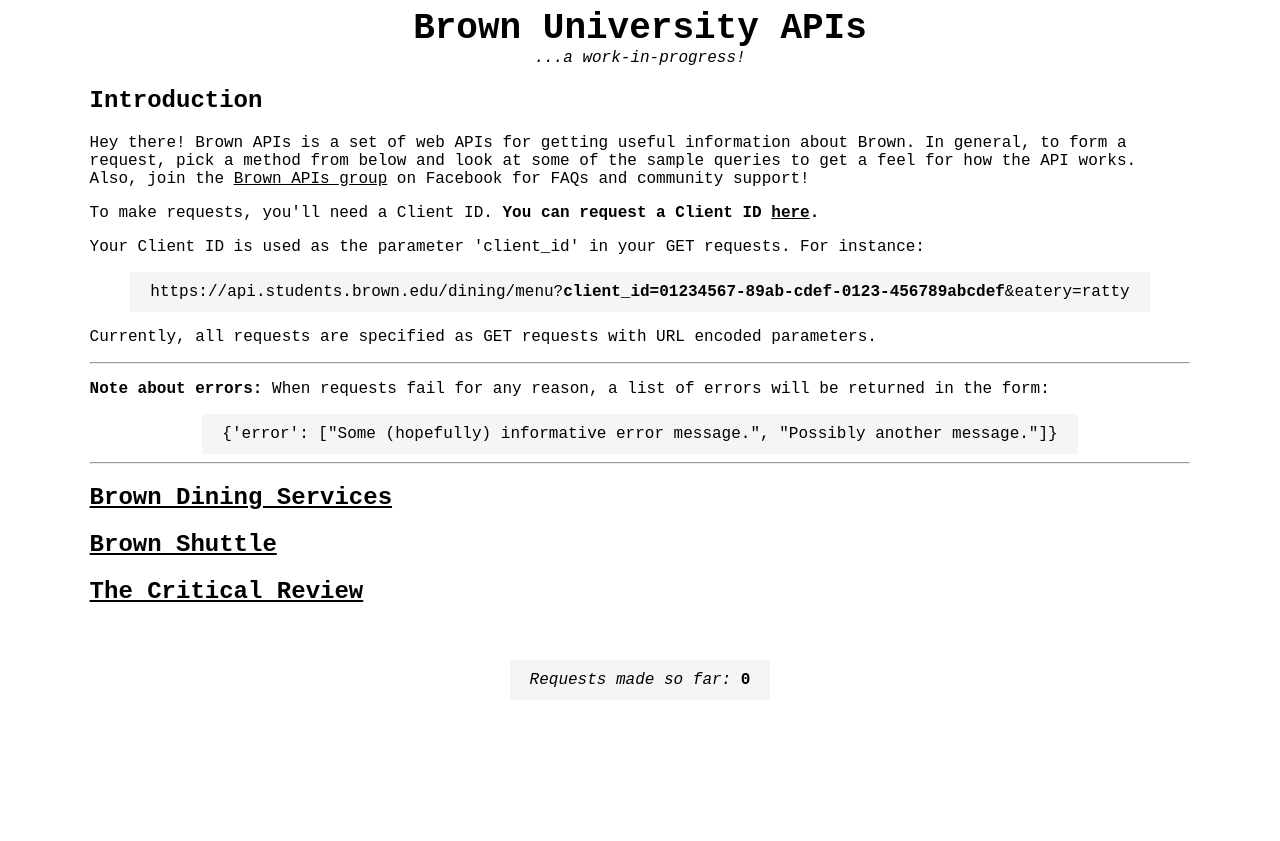
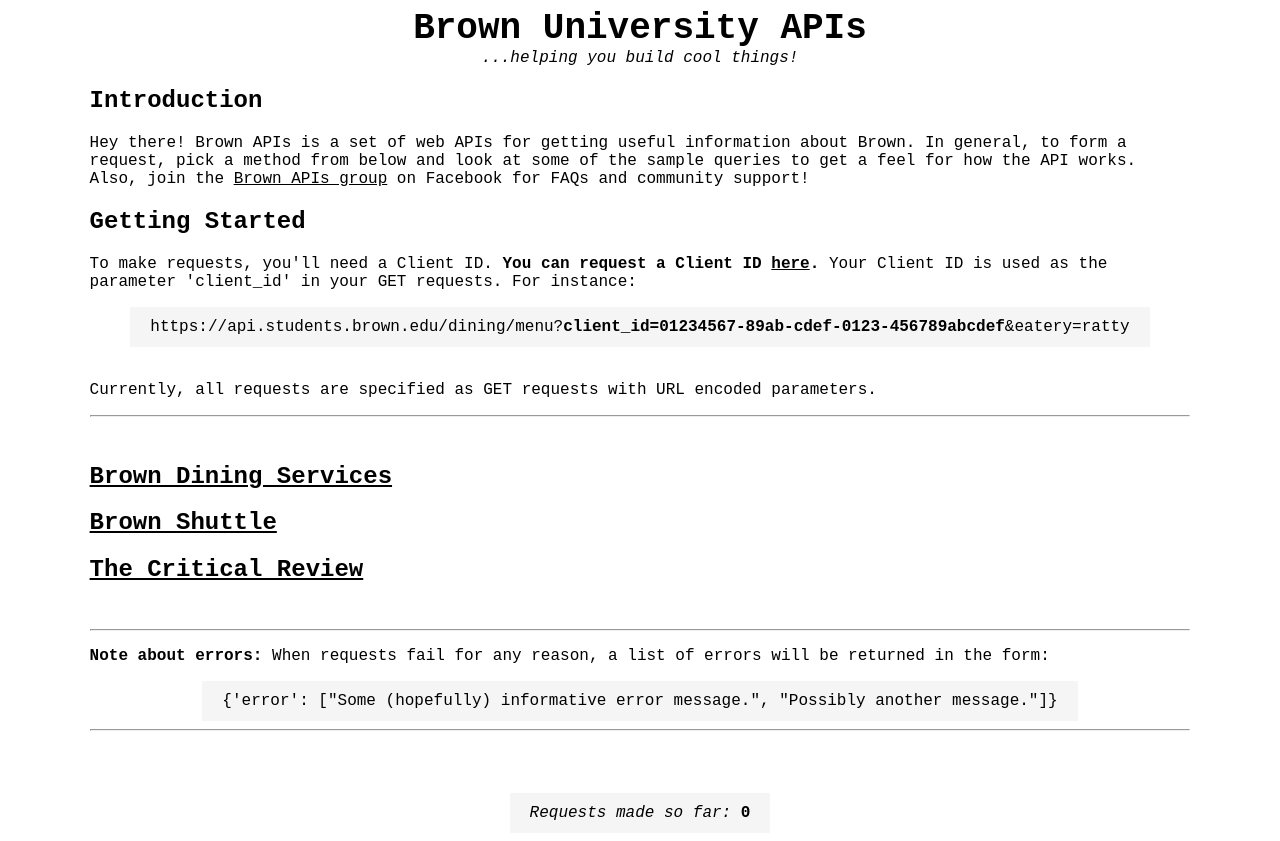
Before and after one commit to hackatbrown/apis, a Flask app: page / in a window 1280 px wide. Before the commit the page ends 687 px from the top, so only its background shows below. Run offline with Flask 2, Linux system fonts and the light colour scheme; data that the repository does not hold is empty.

Commit message:
Update slogan, fix whitespace on current site

```diff
--- a/api/templates/documentation.html
+++ b/api/templates/documentation.html
@@ -26,15 +26,16 @@
 {% endif %}
 
 <h1 class="center">Brown University APIs</h1>
-<p class="center"><em>...a work-in-progress!</em></p>
+<p class="center"><em>...helping you build cool things!</em></p>
 
 
-<h2>Introduction</h1>
+<h2>Introduction</h2>
 
 <p>Hey there! Brown APIs is a set of web APIs for getting useful information about Brown. In general, to form a request, pick a method from below and look at some of the sample queries to get a feel for how the API works. Also, join the <a href="https://www.facebook.com/groups/brown.apis/">Brown APIs group</a> on Facebook for FAQs and community support!</p>
 
-<p>To make requests, you'll need a Client ID. <strong>You can request a Client ID <a href="/signup">here</a>.</strong></p>
-<p>Your Client ID is used as the parameter 'client_id' in your GET requests. For instance:</p>
+<h2>Getting Started</h1>
+
+<p>To make requests, you'll need a Client ID. <strong>You can request a Client ID <a href="/signup">here</a>.</strong> Your Client ID is used as the parameter 'client_id' in your GET requests. For instance:</p>
 <div class="center">
 	<div class="codeblock">
 		<code>
@@ -42,21 +43,14 @@
 		</code>
 	</div>
 </div>
+
+<br />
+
 <p>Currently, all requests are specified as GET requests with URL encoded parameters.</p>
 
 <hr />
 
-<p><strong>Note about errors:</strong> When requests fail for any reason, a list of errors will be returned in the form:  </p>
-
-<div class="center">
-	<div class="codeblock">
-		<code>
-			{'error': ["Some (hopefully) informative error message.", "Possibly another message."]}
-		</code>
-	</div>
-</div>
-
-<hr />
+<br />
 
 <h2 onclick="toggle_vis('dining');"><a href="#">Brown Dining Services</a></h2>
 
@@ -306,6 +300,24 @@
 	<em>Coming this summer!</em> The Critical Review's staff is working to bring you as much course data as possible.
 </div>
 
+<br />
+
+<hr />
+
+<p><strong>Note about errors:</strong> When requests fail for any reason, a list of errors will be returned in the form:  </p>
+
+<div class="center">
+	<div class="codeblock">
+		<code>
+			{'error': ["Some (hopefully) informative error message.", "Possibly another message."]}
+		</code>
+	</div>
+</div>
+
+<hr />
+
+<br />
+
 <div class="center">
 	<br />
 	<br />
--- a/api/templates/signup.html
+++ b/api/templates/signup.html
@@ -5,7 +5,7 @@
 <body>
 
 <h1 class="center">Brown University APIs</h1>
-<p class="center"><em>...a work-in-progress!</em></p>
+<p class="center"><em>...helping you build cool things!</em></p>
 
 
 <h2>Sign up for a Client ID!</h1>
```
